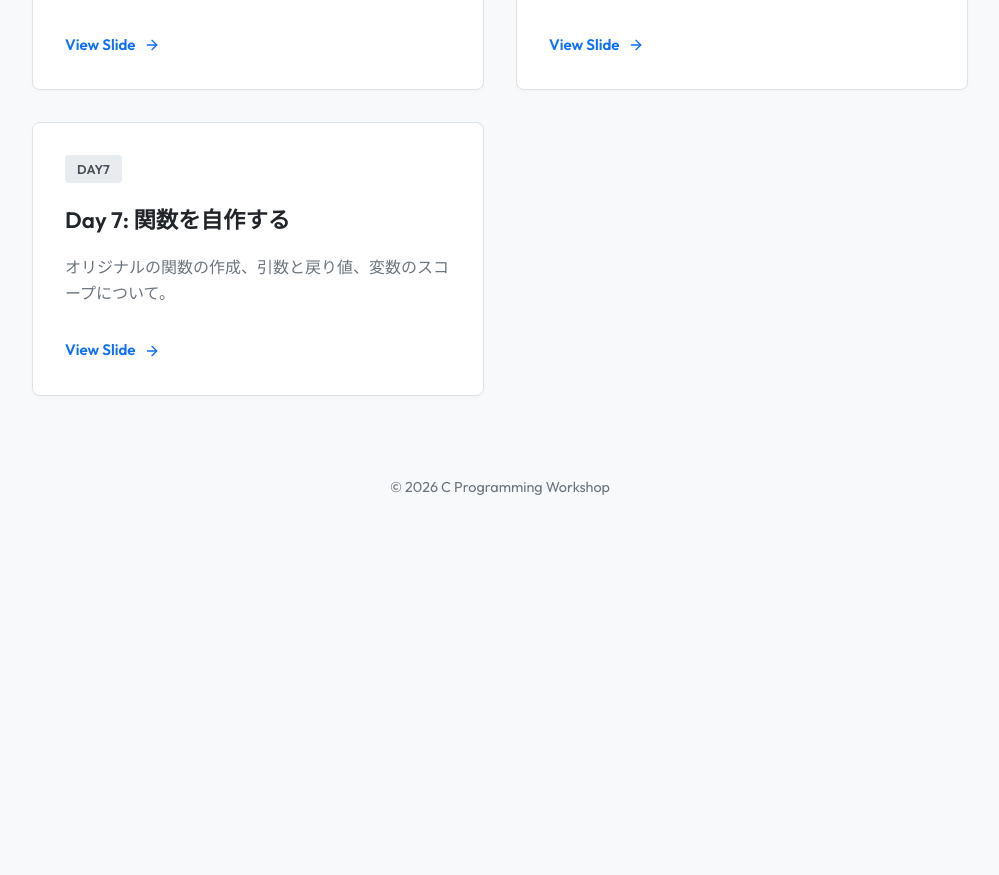
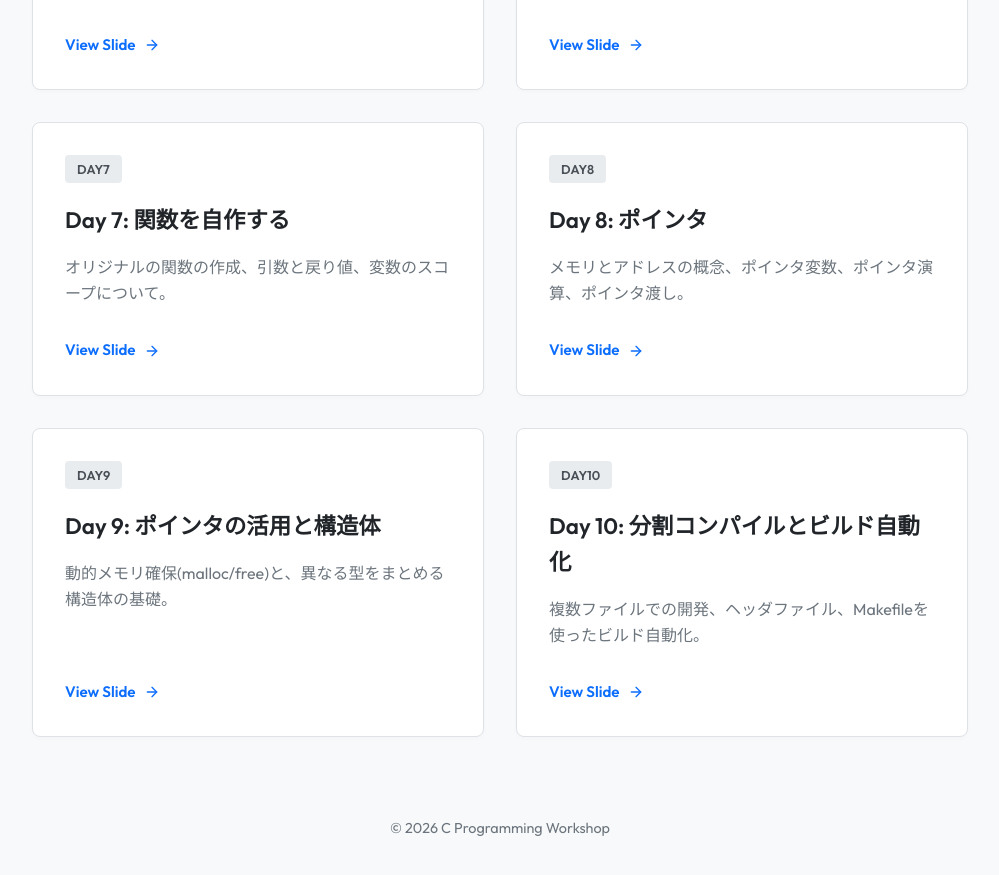
Before and after one commit to KNCT-KPC/2026-lecture-C, a React (Vite) app in the folder portal/: page / in a window 1280 px wide. Shown: the part 1120-1995 px from the top of the page, without its empty margins (140-1139 px from the left). Before the commit the page ends 1683 px from the top, so only its background shows below. Built offline with nearby package versions, Linux system fonts and the light colour scheme.

Commit message:
Extend curriculum to 11 days and add Day 10 slides

```diff
--- a/portal/src/App.jsx
+++ b/portal/src/App.jsx
@@ -11,6 +11,9 @@ const slides = [
   { id: 'day5', title: 'Day 5: 繰り返し処理', description: 'for文、while文などのループ処理と、break、continueなどの制御。' },
   { id: 'day6', title: 'Day 6: 配列と文字列', description: '同じ型のデータをまとめる配列と、文字配列による文字列の表現。' },
   { id: 'day7', title: 'Day 7: 関数を自作する', description: 'オリジナルの関数の作成、引数と戻り値、変数のスコープについて。' },
+  { id: 'day8', title: 'Day 8: ポインタ', description: 'メモリとアドレスの概念、ポインタ変数、ポインタ演算、ポインタ渡し。' },
+  { id: 'day9', title: 'Day 9: ポインタの活用と構造体', description: '動的メモリ確保(malloc/free)と、異なる型をまとめる構造体の基礎。' },
+  { id: 'day10', title: 'Day 10: 分割コンパイルとビルド自動化', description: '複数ファイルでの開発、ヘッダファイル、Makefileを使ったビルド自動化。' },
 ];
 
 function App() {
```
Also changed, not shown: 2 other files (tests, documents, lock files or other folders).
